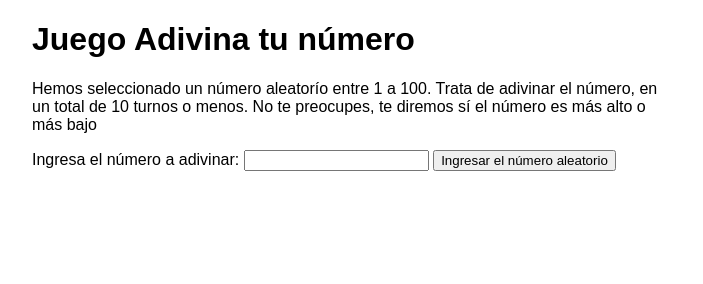
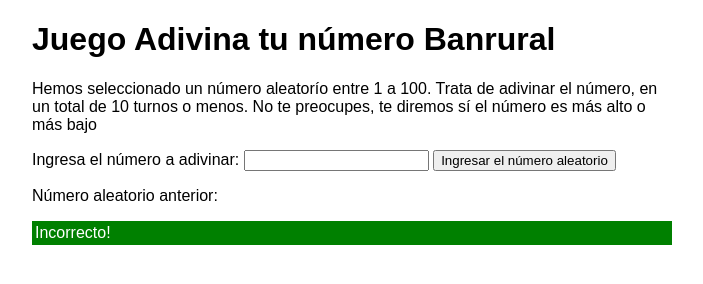
Before and after one commit to juanjo5285/QABanruralProyecto, a plain HTML site: page index.html in a window 1280 px wide. Both pictures are taken after a click on the input "Ingresar el número aleatorio". Shown: the whole page, without its empty margins (288-991 px from the left). Drawn offline with Linux system fonts and the light colour scheme.

Commit message:
Add files via upload

```diff
--- a/index.html
+++ b/index.html
@@ -26,14 +26,14 @@
 </head>
 
 <body>
-  <h1>Juego Adivina tu número</h1>
+  <h1>Juego Adivina tu número Banrural</h1>
 
   <p>Hemos seleccionado un número aleatorío entre 1 a 100. Trata de adivinar el número, en un total de 10 turnos o
     menos. No te preocupes, te diremos sí el número es más alto o más bajo </p>
 
   <div class="form">
     <label for="guessField">Ingresa el número a adivinar: </label><input type="text" id="guessField" class="guessField">
-    <input type="submit" value="Ingresar el número aleatorio" class="guessSubmit">
+    <input type="submit" value="Ingresar el número aleatorio" class="guessSubmit" onclick="checkGuess()">
   </div>
 
   <div class="resultParas">
@@ -45,21 +45,21 @@
 </body>
 
 <script>
-  let randomNumber = Math.random() * 10;
+  var randomNumber = Math.random() * 10;
 
-  const ATTEMPS = 5;
-  const guesses = document.querySelector('.guesses');
-  const lastResult = document.querySelector('.lastResult');
-  const lowOrHi = document.querySelector('lowOrHi');
-  const guessSubmit = document.querySelector('.guessSubmit');
-  const guessField = document.querySelector('.guessField');
+  var ATTEMPS = 5;
+  var guesses = document.querySelector('.guesses');
+  var lastResult = document.querySelector('.lastResult');
+  var lowOrHi = document.querySelector('lowOrHi');
+  var guessSubmit = document.querySelector('.guessSubmit');
+  var guessField = document.querySelector('.guessField');
 
-  let guessCount = 1;
-  let resetButton;
+  var guessCount = 1;
+  var resetButton;
 
   function checkGuess() {
 
-    let userGuess = guessField.value;
+    var userGuess = guessField.value;
     if (guessCount === 1) {
       guesses.textContent = 'Número aleatorio anterior: ';
     }
@@ -102,7 +102,7 @@
   function resetGame() {
     guessCount = 1;
 
-    const resetParas = document.querySelectorAll('.resultParas p');
+    var resetParas = document.querySelectorAll('.resultParas p');
     for (let i = 0; i < resetParas.length; i++) {
       resetParas[i].textContent = '';
     }
```
Also changed, not shown: 1 other file.
